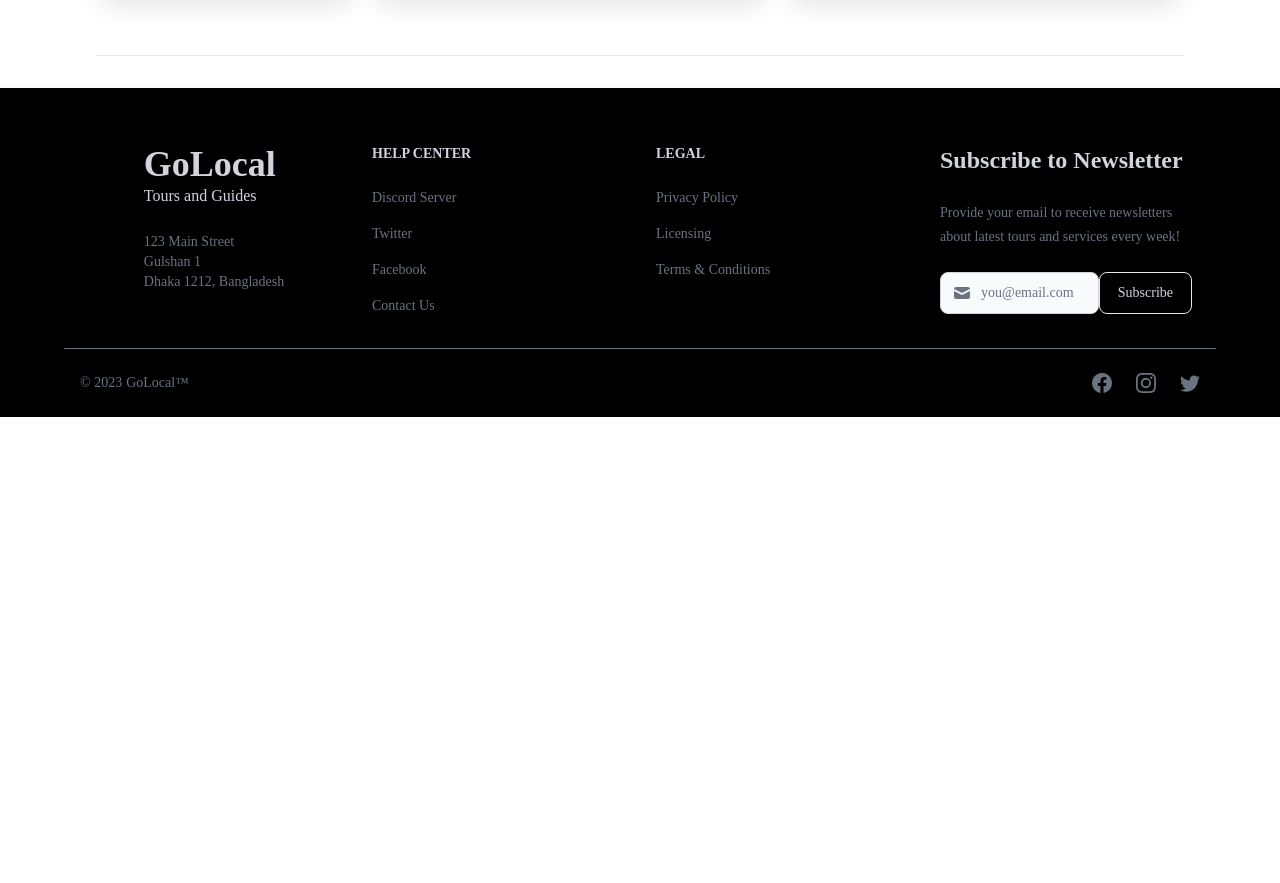
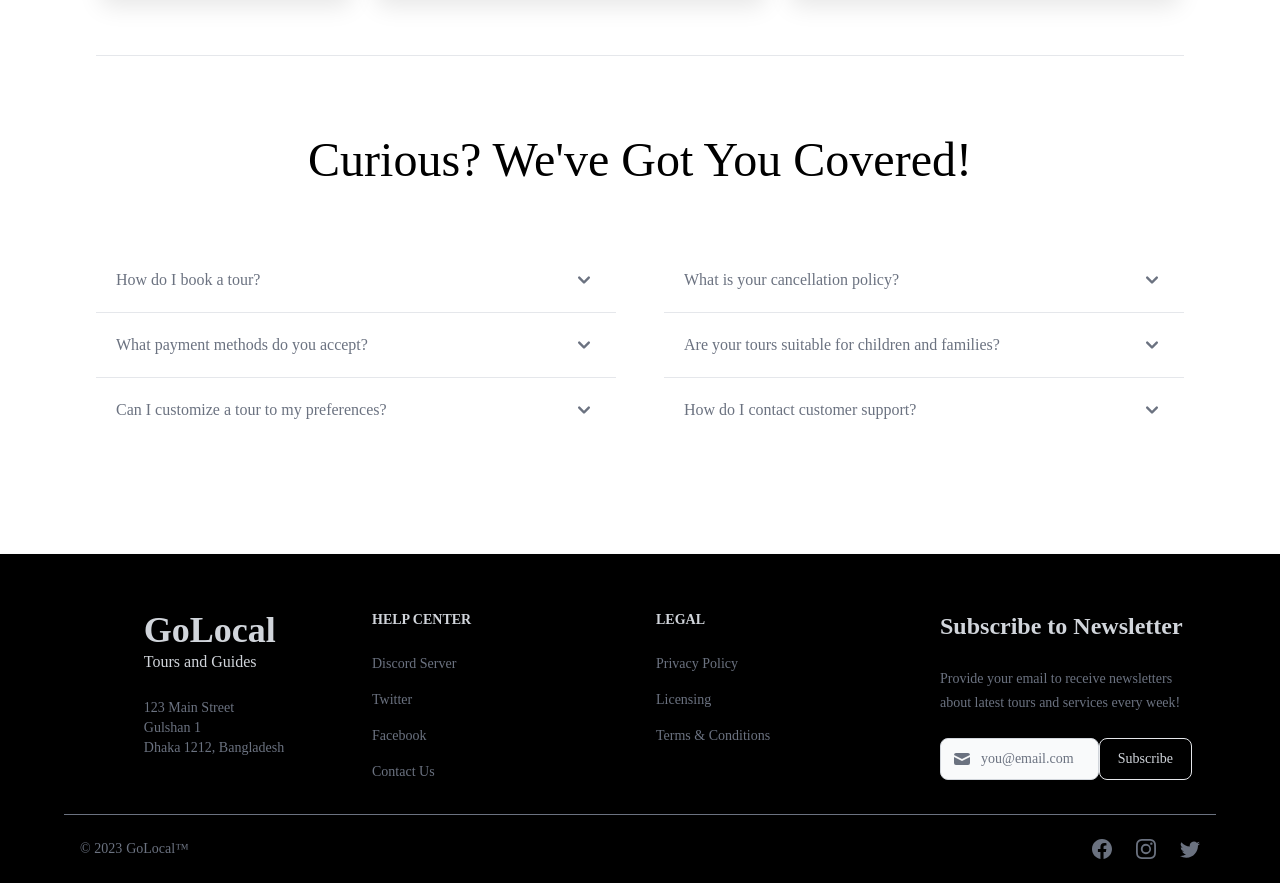
Before and after one commit to FarhanRifaz43/assignment-11-client, a React (Vite) app: page / in a window 1280 px wide. Shown: the part 3340-4223 px from the top of the page. Before the commit the page ends 3757 px from the top, so only its background shows below. Built offline with nearby package versions, Linux system fonts and the light colour scheme; no server answers.

Commit message:
added faq

```diff
--- a/src/components/Home/FAQ.jsx
+++ /dev/null
@@ -1,9 +0,0 @@
-const FAQ = () => {
-    return (
-        <div>
-
-        </div>
-    );
-};
-
-export default FAQ;
--- a/src/components/Home/Home.jsx
+++ b/src/components/Home/Home.jsx
@@ -3,6 +3,7 @@ import Banner from "./Banner";
 import Popular from "./popular-services/Popular";
 import Values from "./value-proposition/Values";
 import TourGallery from "./TourGallery";
+import Queries from "./Queries";
 
 const Home = () => {
 
@@ -21,7 +22,7 @@ const Home = () => {
             <hr className="mt-16 w-[85%] mx-auto" />
             <TourGallery></TourGallery>
             <hr className="mt-16 w-[85%] mx-auto" />
-
+            <Queries></Queries>
         </div>
     );
 };
--- /dev/null
+++ b/src/components/Home/Queries.jsx
@@ -0,0 +1,64 @@
+import { Accordion } from 'flowbite-react';
+
+const Queries = () => {
+    return (
+        <div className='mb-28'>
+            <h2 className="text-5xl text-center mt-20 mb-3" data-aos="fade-up" data-aos-duration='1000'>Curious? We've Got You Covered!</h2>
+            <div className='flex gap-12 mt-16 w-[85%] mx-auto' data-aos="fade-up" data-aos-duration='1000'>
+                <Accordion collapseAll className='w-1/2 rounded-none border-none'>
+                    <Accordion.Panel>
+                        <Accordion.Title>How do I book a tour?</Accordion.Title>
+                        <Accordion.Content>
+                            <p className="mb-2 text-gray-500 dark:text-gray-400">
+                                Booking a tour with us is easy! Simply visit our website, browse through our available tours, and select the one that interests you. Click on the tour to view more details and click the "Book Now" button. Follow the prompts to provide necessary information and make your reservation.
+                            </p>
+                        </Accordion.Content>
+                    </Accordion.Panel>
+                    <Accordion.Panel>
+                        <Accordion.Title>What payment methods do you accept?</Accordion.Title>
+                        <Accordion.Content>
+                            <p className="mb-2 text-gray-500 dark:text-gray-400">
+                                We accept various payment methods including credit/debit cards, PayPal, and bank transfers. Rest assured, your payment information is secure and encrypted for your protection.</p>
+                        </Accordion.Content>
+                    </Accordion.Panel>
+                    <Accordion.Panel>
+                        <Accordion.Title>Can I customize a tour to my preferences?</Accordion.Title>
+                        <Accordion.Content>
+                            <p className="mb-2 text-gray-500 dark:text-gray-400">
+                                Absolutely! We understand that everyone has unique preferences. Contact our customer support team and let us know your specific interests and requirements. We'll do our best to tailor a tour that suits you perfectly.
+                            </p>
+                        </Accordion.Content>
+                    </Accordion.Panel>
+                </Accordion>
+                <Accordion collapseAll className='w-1/2 rounded-none border-none'>
+                    <Accordion.Panel>
+                        <Accordion.Title>What is your cancellation policy?</Accordion.Title>
+                        <Accordion.Content>
+                            <p className="mb-2 text-gray-500 dark:text-gray-400">
+                                We understand that plans can change. Our cancellation policy allows for free cancellations up to 48 hours before the tour start time. Within 48 hours, a cancellation fee may apply. Please refer to our Terms and Conditions for more details.
+                            </p>
+                        </Accordion.Content>
+                    </Accordion.Panel>
+                    <Accordion.Panel>
+                        <Accordion.Title>Are your tours suitable for children and families?</Accordion.Title>
+                        <Accordion.Content>
+                            <p className="mb-2 text-gray-500 dark:text-gray-400">
+                                Yes, many of our tours are family-friendly! We offer a range of activities suitable for different age groups. Look for family-friendly tours on our website, and feel free to reach out if you need further assistance in selecting the right tour for your family.
+                            </p>
+                        </Accordion.Content>
+                    </Accordion.Panel>
+                    <Accordion.Panel>
+                        <Accordion.Title>How do I contact customer support?</Accordion.Title>
+                        <Accordion.Content>
+                            <p className="mb-2 text-gray-500 dark:text-gray-400">
+                                You can reach our customer support team through our Contact Us page on the website. We're available 24/7 to assist you with any inquiries or assistance you may need before, during, or after your tour.
+                            </p>
+                        </Accordion.Content>
+                    </Accordion.Panel>
+                </Accordion>
+            </div>
+        </div>
+    );
+};
+
+export default Queries;
--- /dev/null
+++ b/src/components/Home/popular-services/ServiceCard.jsx
@@ -0,0 +1,29 @@
+import { Button } from "flowbite-react";
+
+const ServiceCard = ({service}) => {
+    const { serviceArea, serviceImage, serviceName, serviceDescription, serviceProviderName, serviceProviderImage, servicePrice } = service;
+
+    return (
+        <div className="rounded-2xl shadow-2xl relative w-96 h-60" data-aos="fade-up">
+            <img src={serviceImage} alt="" className="h-60 w-96 rounded-2xl" />
+            <section className="bg-gradient-to-b w-96 from-[#0000008d] to-[#00000067] absolute top-0 h-60 rounded-2xl">
+                <div className="text-white">
+                    <h2 className="px-2 mt-6 font-bold text-2xl text-center">{serviceName}</h2>
+                    <p className="h-10 mt-4 px-2 text-center text-gray-300">{serviceDescription}</p>
+                </div>
+                <div className="flex justify-between items-center p-2 mb-2">
+                    <div className="flex gap-2 items-center mt-12">
+                        <img src={serviceProviderImage} className="w-12 h-12 object-cover rounded-full" alt="" />
+                        <div className="space-y-1 w-36 text-white">
+                            <h2 className="font-bold">{serviceProviderName}</h2>
+                            <h2 className="text-gray-300">${servicePrice}</h2>
+                        </div>
+                    </div>
+                    <Button color="gray" className="mt-14 mr-3">View Details</Button>
+                </div>
+            </section>
+        </div>
+    );
+};
+
+export default ServiceCard;
```
